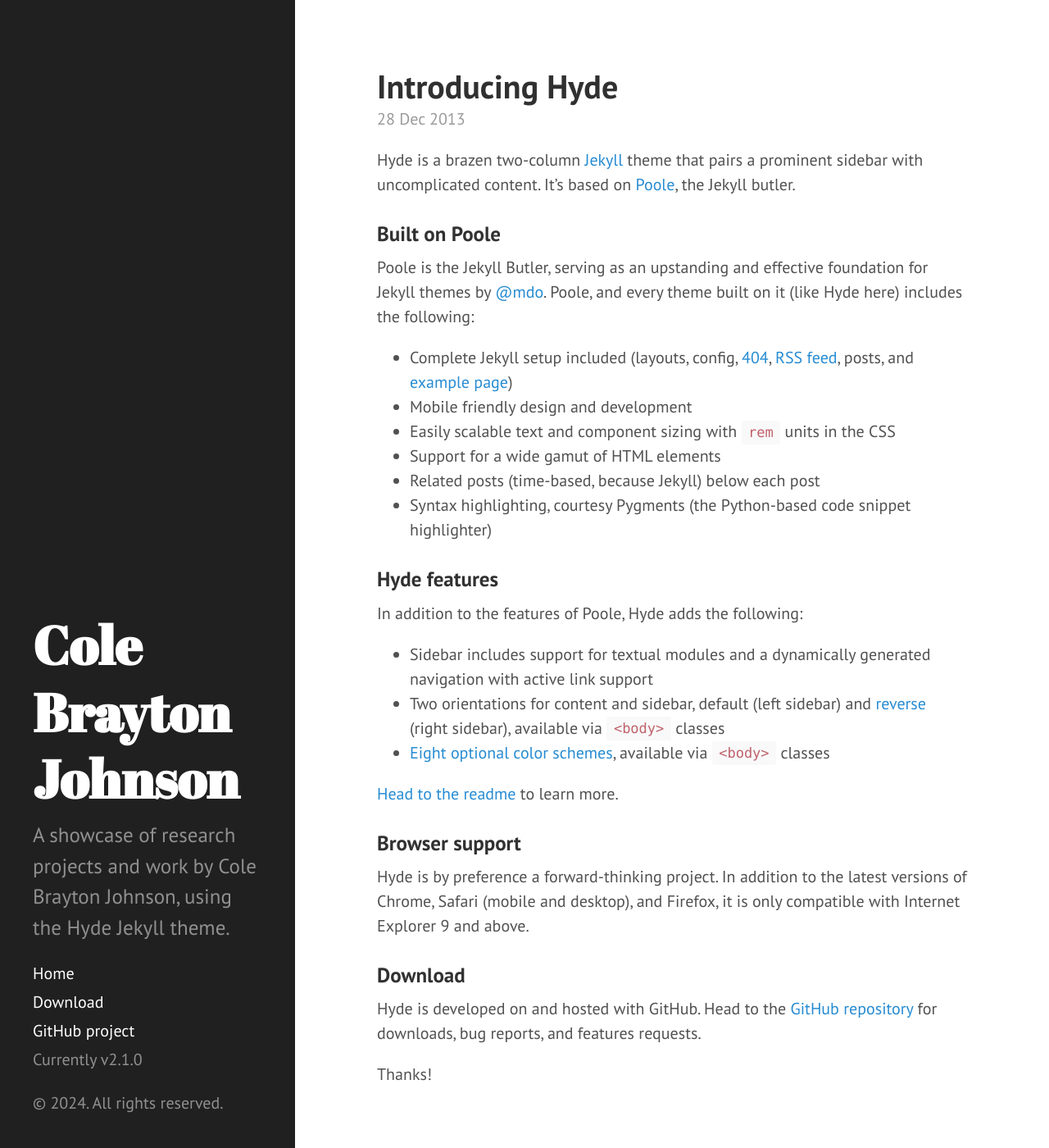
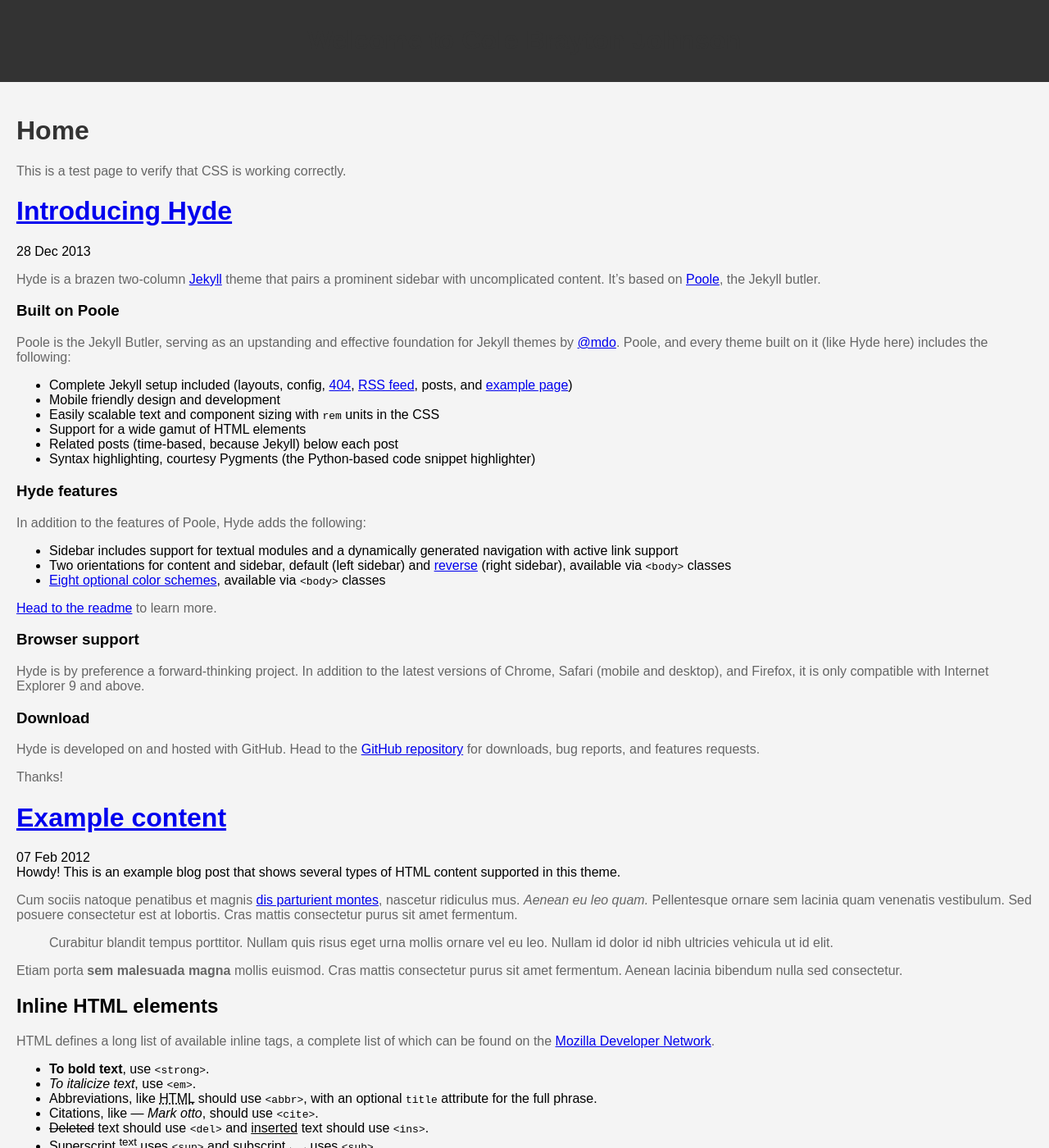
Before and after one commit to coleonguard/coleonguard.github.io, a Jekyll site: the page built from research/index.html, in a window 1280 px wide and 1400 px high. Shown: the whole window at 82% size. Built offline with Jekyll 4.4.1, drawn with Linux system fonts in a browser that asks for light colours; Markdown is read by kramdown in place of the engine named in the settings; the list of posts is cut into pages by our own code.

Commit message:
removed some

```diff
--- a/research/_layouts/default.html
+++ b/research/_layouts/default.html
@@ -1,15 +1,42 @@
 <!DOCTYPE html>
-<html lang="en-us">
+<html lang="en">
+<head>
+  <meta charset="UTF-8">
+  <meta name="viewport" content="width=device-width, initial-scale=1.0">
+  <title>{{ page.title }}</title>
+  <style>
+    body {
+      font-family: Arial, sans-serif;
+      margin: 0;
+      padding: 0;
+      background-color: #f4f4f4;
+    }
+    header {
+      background-color: #333;
+      color: white;
+      padding: 10px 0;
+      text-align: center;
+    }
+    .content {
+      padding: 20px;
+    }
+    h1 {
+      color: #333;
+    }
+    p {
+      color: #666;
+    }
+  </style>
+</head>
+<body>
+  <header>
+    <h1>Welcome to {{ site.title }}</h1>
+  </header>
 
-  {% include head.html %}
-
-  <body>
-
-    {% include sidebar.html %}
-
-    <div class="content container">
-      {{ content }}
-    </div>
-
-  </body>
+  <div class="content">
+    <h1>{{ page.title }}</h1>
+    <p>This is a test page to verify that CSS is working correctly.</p>
+    {{ content }}
+  </div>
+</body>
 </html>
```
Also changed, not shown: research/test.md (added, +6 -0 lines).
